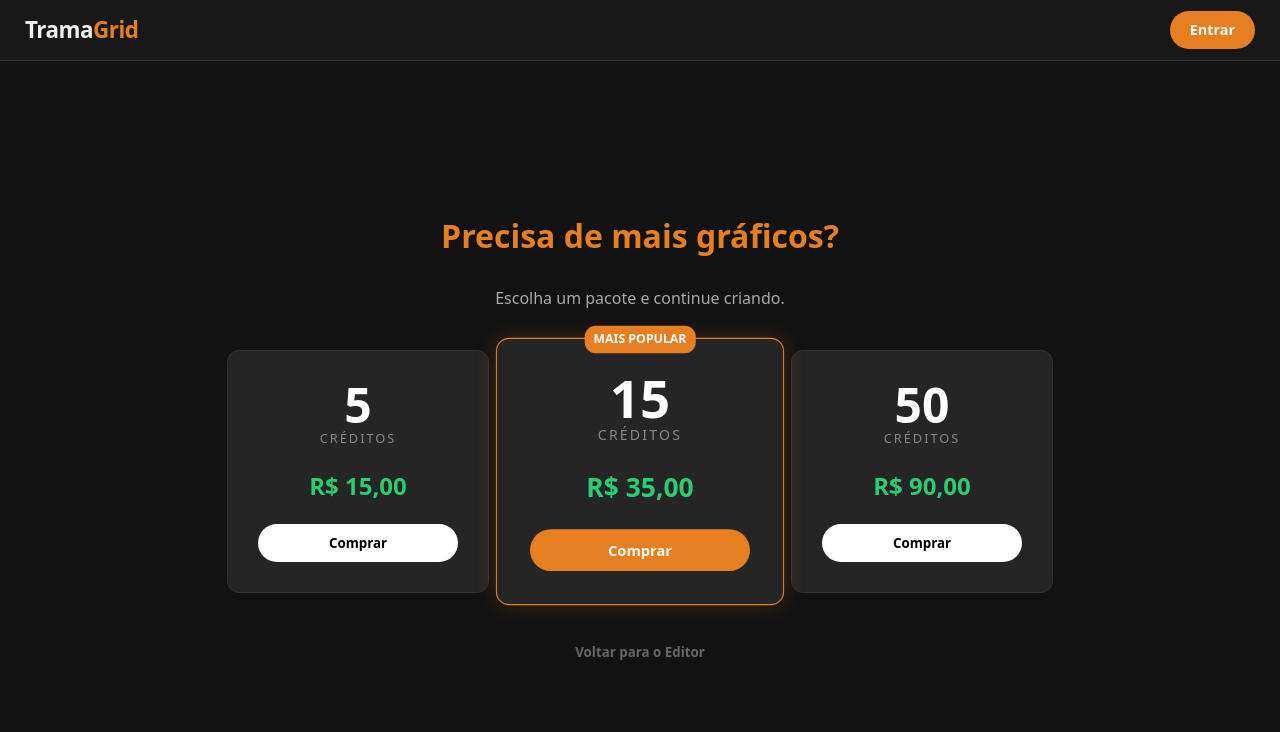
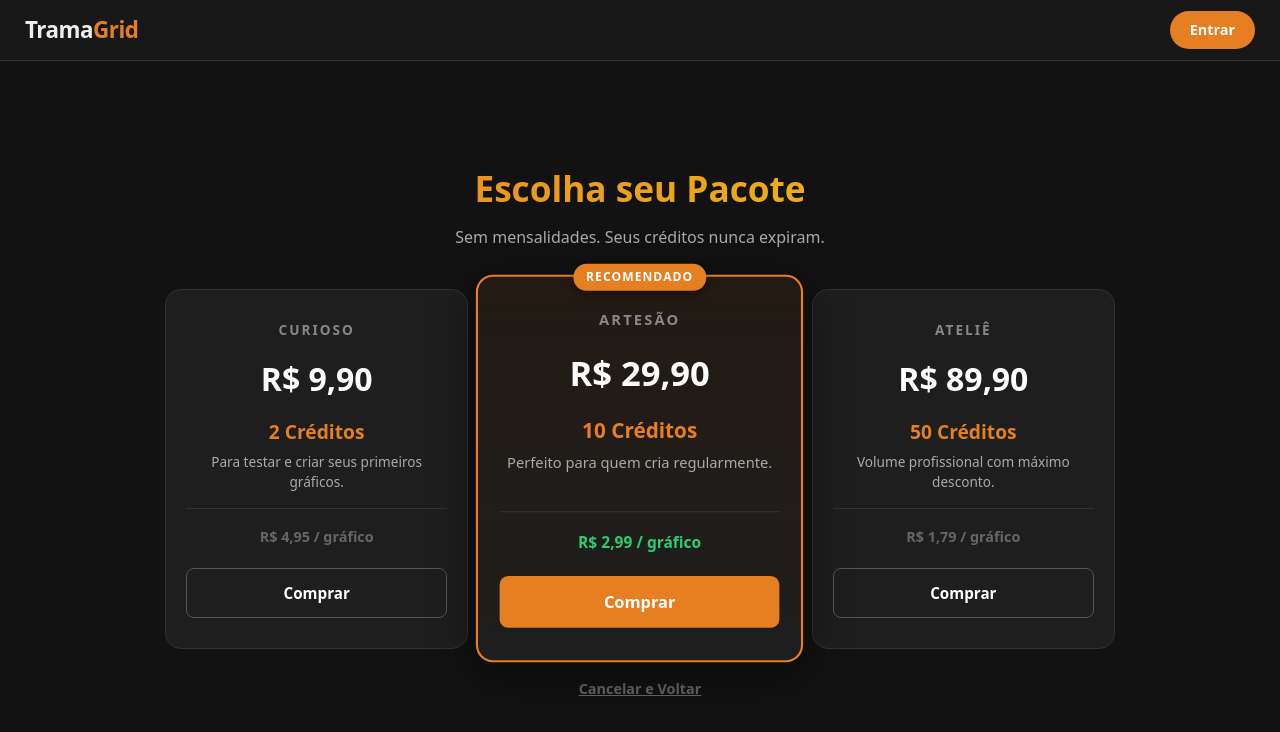
Before and after one commit to Laloops/tramagrid, a Vue app: page /buy-credits in a window 1280 px wide. Shown: the top 732 px of the page. Built offline with nearby package versions, Linux system fonts and the light colour scheme; no server answers.

Commit message:
Configuração Stripe

```diff
--- a/src/views/BuyCreditsView.vue
+++ b/src/views/BuyCreditsView.vue
@@ -1,66 +1,186 @@
 <script setup>
-    import { useRouter } from 'vue-router'
+  import { ref, onMounted } from 'vue'
+  import { useRouter, useRoute } from 'vue-router'
+  import { supabase } from '../supabase'
+
   const router = useRouter()
+  const route = useRoute()
+  const loading = ref(false)
+  const user = ref(null)
 
-    function handleBuy(amount) {
-        alert(`Integração de pagamento em breve!\nVocê escolheu ${amount} créditos.`)
-        // Futuro: Redirecionar para Stripe/MercadoPago
+  onMounted(async () => {
+    if (route.query.success) {
+      alert("✅ Pagamento aprovado! Créditos adicionados.")
+      router.replace('/buy-credits')
+    }
+    const { data } = await supabase.auth.getUser()
+    user.value = data.user
+  })
+
+  async function buyPack(quantity) {
+    if (!user.value) {
+      alert("Faça login ou crie uma conta para continuar.")
+      router.push('/login')
+      return
+    }
+
+    loading.value = true
+    try {
+      const res = await fetch('/api/create-checkout-session', {
+        method: 'POST',
+        headers: { 'Content-Type': 'application/json' },
+        body: JSON.stringify({ quantity, user_id: user.value.id })
+      })
+      const data = await res.json()
+      if (data.url) window.location.href = data.url
+      else alert("Erro ao conectar com o pagamento.")
+    } catch (e) {
+      console.error(e)
+      alert("Erro de conexão.")
+    } finally {
+      loading.value = false
+    }
   }
   </script>
 
   <template>
-      <div class="buy-container">
-        <h1>Precisa de mais gráficos?</h1>
-        <p class="subtitle">Escolha um pacote e continue criando.</p>
+    <div class="credits-page">
+      <div class="content-wrapper">
 
-        <div class="cards-grid">
-          <div class="card">
-            <div class="amount">5</div>
-            <div class="label">Créditos</div>
-            <div class="price">R$ 15,00</div>
-            <button @click="handleBuy(5)">Comprar</button>
+        <header class="page-header">
+          <h1>Escolha seu Pacote</h1>
+          <p>Sem mensalidades. Seus créditos nunca expiram.</p>
+        </header>
+
+        <div class="plans-grid">
+
+          <div class="plan-card">
+            <div class="plan-header">
+              <h3>Curioso</h3>
+              <span class="price">R$ 9,90</span>
+            </div>
+            <div class="plan-body">
+              <div class="credit-count">2 Créditos</div>
+              <p class="desc">Para testar e criar seus primeiros gráficos.</p>
+              <div class="divider"></div>
+              <span class="unit-price">R$ 4,95 / gráfico</span>
+            </div>
+            <button @click="buyPack(2)" :disabled="loading">Comprar</button>
           </div>
 
-          <div class="card popular">
-            <div class="badge">MAIS POPULAR</div>
-            <div class="amount">15</div>
-            <div class="label">Créditos</div>
-            <div class="price">R$ 35,00</div>
-            <button @click="handleBuy(15)">Comprar</button>
+          <div class="plan-card popular">
+            <div class="badge">RECOMENDADO</div>
+            <div class="plan-header">
+              <h3>Artesão</h3>
+              <span class="price">R$ 29,90</span>
+            </div>
+            <div class="plan-body">
+              <div class="credit-count">10 Créditos</div>
+              <p class="desc">Perfeito para quem cria regularmente.</p>
+              <div class="divider"></div>
+              <span class="unit-price highlight">R$ 2,99 / gráfico</span>
+            </div>
+            <button class="btn-highlight" @click="buyPack(10)" :disabled="loading">Comprar</button>
           </div>
 
-          <div class="card">
-            <div class="amount">50</div>
-            <div class="label">Créditos</div>
-            <div class="price">R$ 90,00</div>
-            <button @click="handleBuy(50)">Comprar</button>
+          <div class="plan-card">
+            <div class="plan-header">
+              <h3>Ateliê</h3>
+              <span class="price">R$ 89,90</span>
             </div>
+            <div class="plan-body">
+              <div class="credit-count">50 Créditos</div>
+              <p class="desc">Volume profissional com máximo desconto.</p>
+              <div class="divider"></div>
+              <span class="unit-price">R$ 1,79 / gráfico</span>
+            </div>
+            <button @click="buyPack(50)" :disabled="loading">Comprar</button>
           </div>
 
-        <button @click="router.push('/editor')" class="btn-back">Voltar para o Editor</button>
+        </div>
+
+        <button @click="router.push('/')" class="btn-back">Cancelar e Voltar</button>
+      </div>
     </div>
   </template>
 
   <style scoped>
-    .buy-container { height: 100vh; background: #121212; color: white; display: flex; flex-direction: column; align-items: center; justify-content: center; }
-    h1 { color: #e67e22; margin-bottom: 10px; }
-    .subtitle { color: #aaa; margin-bottom: 40px; }
+  .credits-page {
+    min-height: calc(100vh - 60px);
+    background-color: #121212;
+    color: white;
+    display: flex;
+    align-items: center;
+    justify-content: center;
+    padding: 20px;
+    box-sizing: border-box;
+  }
 
-    .cards-grid { display: flex; gap: 20px; align-items: center; }
-    .card { background: #252526; padding: 30px; border-radius: 12px; border: 1px solid #333; text-align: center; width: 200px; transition: 0.3s; position: relative; }
-    .card:hover { transform: translateY(-5px); border-color: #e67e22; }
+  .content-wrapper { width: 100%; max-width: 950px; text-align: center; }
 
-    .card.popular { transform: scale(1.1); border-color: #e67e22; box-shadow: 0 0 20px rgba(230, 126, 34, 0.2); z-index: 2; }
-    .badge { position: absolute; top: -12px; left: 50%; transform: translateX(-50%); background: #e67e22; font-size: 0.7rem; padding: 4px 8px; border-radius: 10px; font-weight: bold; }
+  .page-header h1 {
+    font-size: 2.2rem; margin: 0 0 10px 0;
+    background: linear-gradient(to right, #e67e22, #f1c40f);
+    -webkit-background-clip: text; -webkit-text-fill-color: transparent;
+  }
+  .page-header p { color: #aaa; font-size: 1rem; margin: 0 0 40px 0; }
 
-    .amount { font-size: 3rem; font-weight: 800; color: white; line-height: 1; }
-    .label { color: #888; text-transform: uppercase; font-size: 0.8rem; margin-bottom: 20px; letter-spacing: 2px; }
-    .price { font-size: 1.5rem; color: #2ecc71; margin-bottom: 20px; font-weight: bold; }
+  .plans-grid {
+    display: grid;
+    grid-template-columns: repeat(auto-fit, minmax(260px, 1fr));
+    gap: 20px;
+    align-items: center;
+  }
 
-    button { background: white; color: black; border: none; padding: 10px 20px; border-radius: 20px; font-weight: bold; cursor: pointer; width: 100%; transition: 0.2s; }
-    .popular button { background: #e67e22; color: white; }
-    button:hover { opacity: 0.9; transform: scale(1.05); }
+  /* Cards */
+  .plan-card {
+    background: #1e1e1e;
+    border: 1px solid #333;
+    border-radius: 16px;
+    padding: 30px 20px;
+    display: flex; flex-direction: column;
+    position: relative;
+    transition: transform 0.3s;
+  }
+  .plan-card:hover { transform: translateY(-5px); border-color: #555; }
 
-    .btn-back { background: transparent; color: #666; width: auto; margin-top: 40px; }
-    .btn-back:hover { color: white; background: transparent; transform: none; text-decoration: underline; }
+  /* Destaque */
+  .plan-card.popular {
+    border: 2px solid #e67e22;
+    background: linear-gradient(180deg, rgba(230,126,34,0.08) 0%, #1e1e1e 100%);
+    transform: scale(1.08);
+    z-index: 2;
+    box-shadow: 0 10px 40px rgba(0,0,0,0.5);
+  }
+  .plan-card.popular:hover { transform: scale(1.1) translateY(-5px); }
+
+  .badge {
+    position: absolute; top: -12px; left: 50%; transform: translateX(-50%);
+    background: #e67e22; color: white; padding: 4px 12px;
+    border-radius: 12px; font-size: 0.7rem; font-weight: bold;
+    letter-spacing: 1px; box-shadow: 0 4px 8px rgba(0,0,0,0.3);
+  }
+
+  .plan-header h3 { color: #888; font-size: 0.85rem; letter-spacing: 2px; margin: 0; text-transform: uppercase; }
+  .price { display: block; font-size: 2rem; font-weight: 700; color: white; margin: 15px 0; }
+
+  .plan-body { flex-grow: 1; margin-bottom: 20px; }
+  .credit-count { font-size: 1.2rem; font-weight: bold; color: #e67e22; margin-bottom: 5px; }
+  .desc { font-size: 0.85rem; color: #aaa; margin: 0; min-height: 40px; }
+  .divider { height: 1px; background: #333; margin: 15px 0; }
+  .unit-price { font-size: 0.9rem; color: #666; font-weight: 600; }
+  .unit-price.highlight { color: #2ecc71; }
+
+  button {
+    background: transparent; color: white; border: 1px solid #555;
+    padding: 14px; border-radius: 8px; font-weight: bold; cursor: pointer;
+    transition: 0.2s; width: 100%; font-size: 0.95rem;
+  }
+  button:hover:not(:disabled) { border-color: white; background: rgba(255,255,255,0.05); }
+  .btn-highlight { background: #e67e22; color: white; border: none; }
+  .btn-highlight:hover:not(:disabled) { background: #d35400; transform: translateY(-2px); box-shadow: 0 5px 15px rgba(230,126,34,0.3); }
+  button:disabled { opacity: 0.5; cursor: wait; }
+
+  .btn-back { background: transparent; color: #666; border: none; font-size: 0.9rem; margin-top: 30px; width: auto; padding: 0; text-decoration: underline; }
+  .btn-back:hover { color: white; background: transparent; }
   </style>
```
Also changed, not shown: 2 other files (tests, documents, lock files or other folders). Lines whose indentation alone changed are shown as unchanged.
